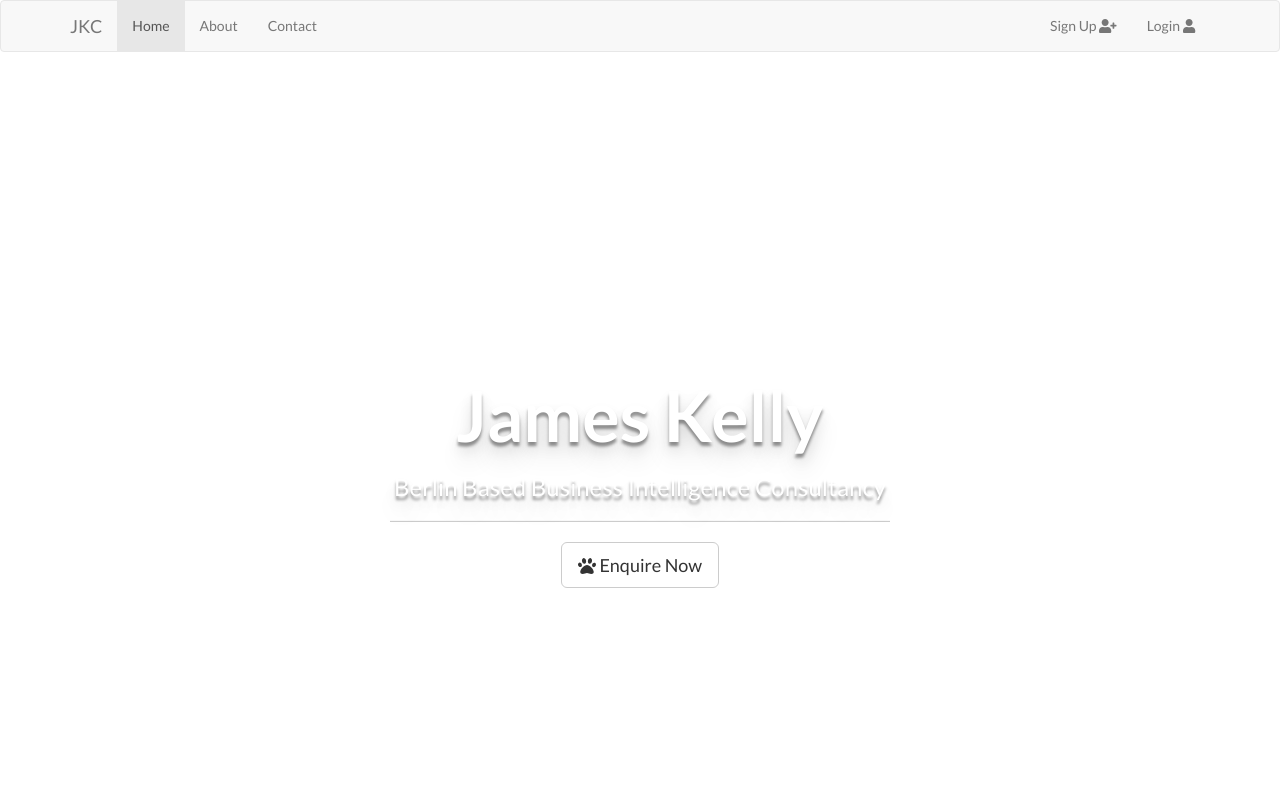
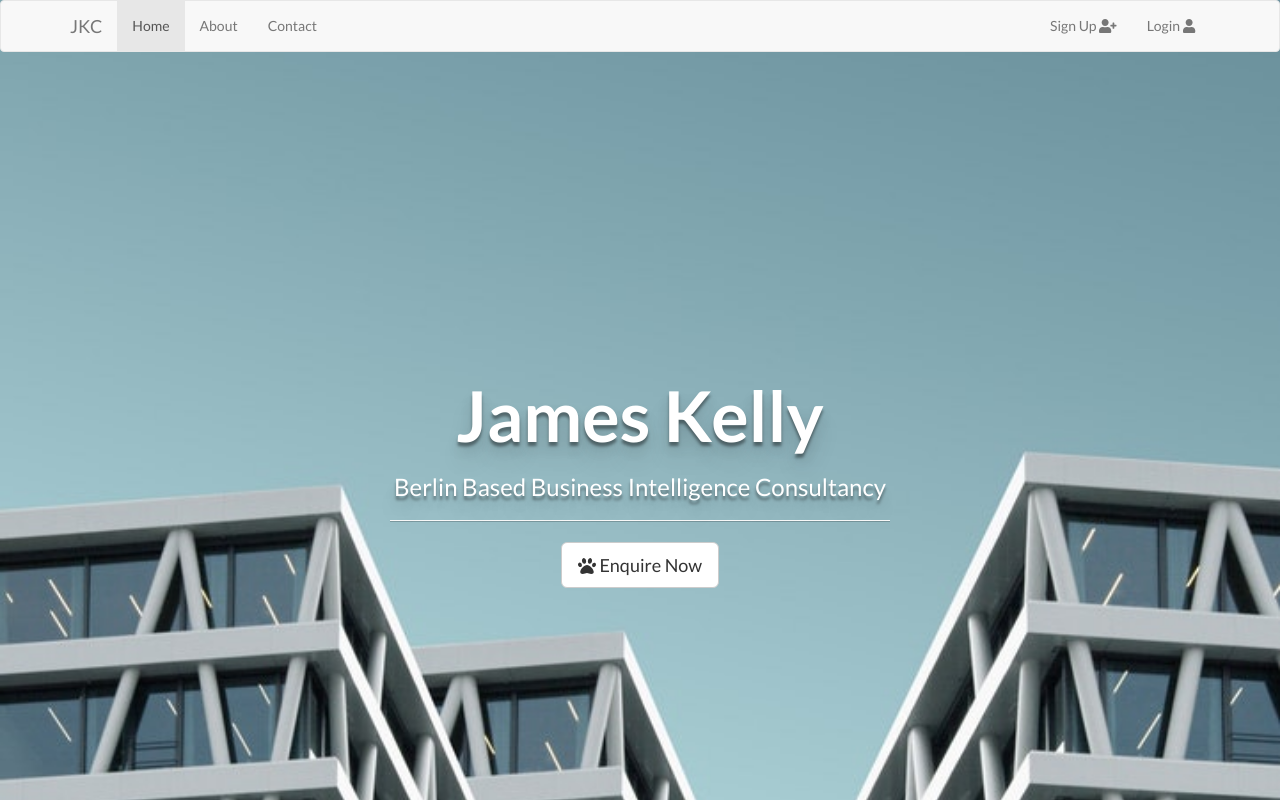
Before and after one commit to jmkk11/jmkk11, a plain HTML site: page index.html in a window 1280 px wide. Drawn offline with nearby package versions, Linux system fonts and the light colour scheme.

Commit message:
Change to portfolio start commit

```diff
--- a/app.css
+++ b/app.css
@@ -5,7 +5,7 @@ html{
 body{
 	/*background: url(https://images.unsplash.com/photo-1494947665470-20322015e3a8?ixlib=rb-0.3.5&ixid=eyJhcHBfaWQiOjEyMDd9&s=8e64be3b9dcb29b57f6034eeccc6561e&auto=format&fit=crop&w=1950&q=80);*/
 /*	background: url(https://images.unsplash.com/photo-1514984879728-be0aff75a6e8?ixlib=rb-0.3.5&ixid=eyJhcHBfaWQiOjEyMDd9&s=35dcb9bb6f3e097541dd732a99c44766&auto=format&fit=crop&w=1276&q=80);*/
-	background:url(landingsplash.jpeg);
+	background:url(landing_splash.jpeg);
 	background-size: cover;
 	background-position: center;
 	font-family: lato;
```
Also changed, not shown: landing_splash.jpeg (added).
